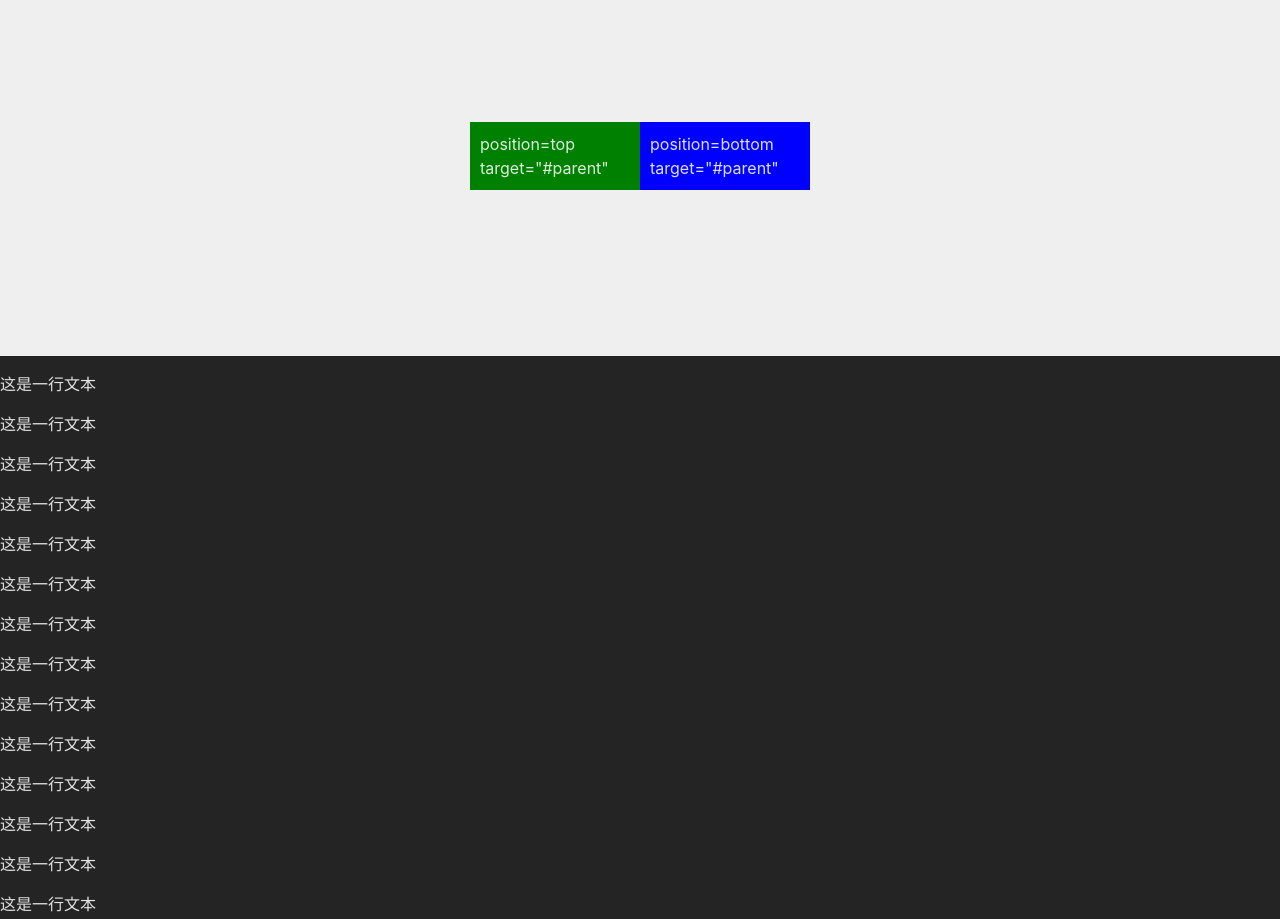
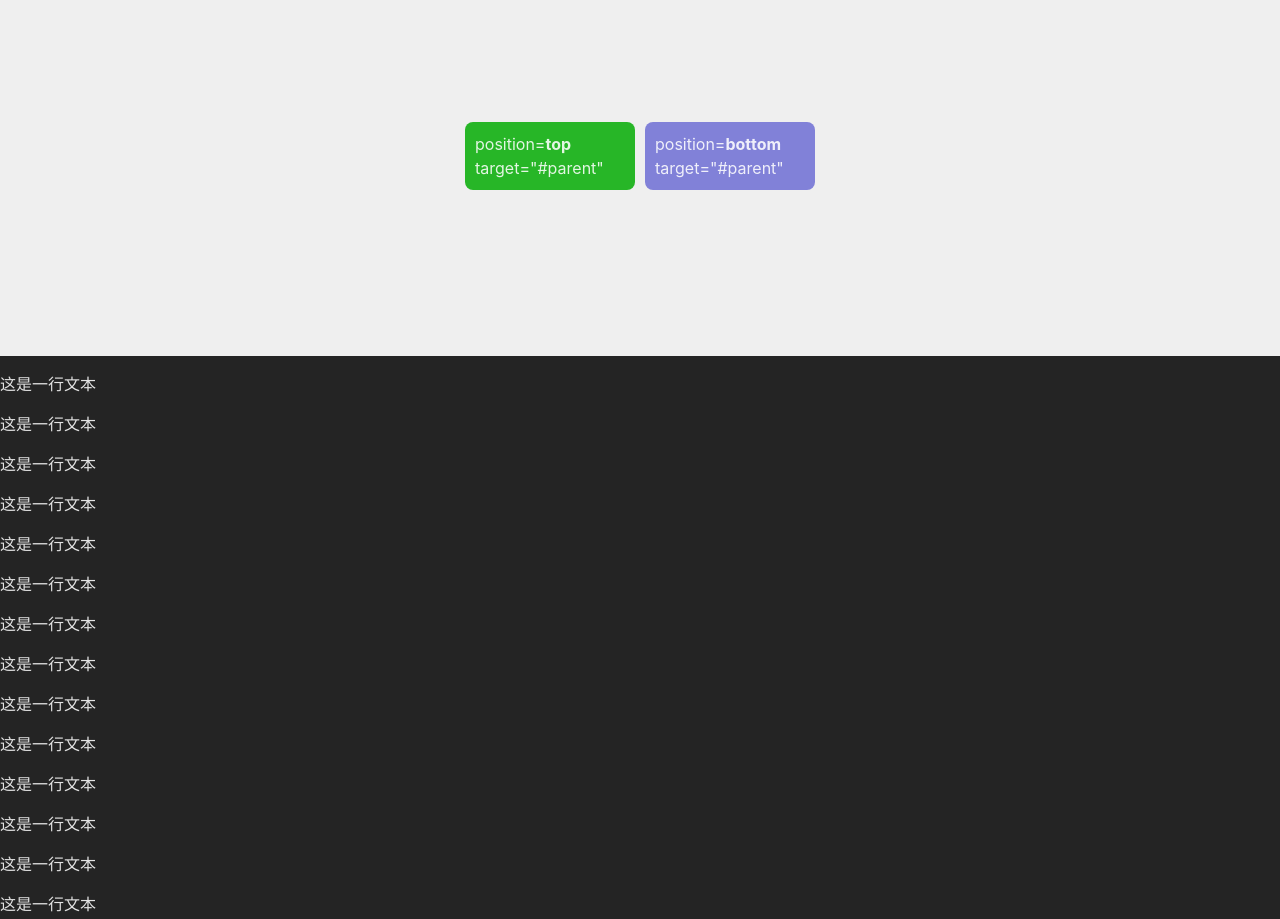
Before and after one commit to CodeListener/element-plus-affix, a Vue app: page / in a window 1280 px wide. Shown: the part 1940-2859 px from the top of the page. Built offline with nearby package versions, Linux system fonts and the light colour scheme.

Commit message:
update: readme

```diff
--- a/src/App.vue
+++ b/src/App.vue
@@ -65,16 +65,27 @@ import Affix from "./components/Affix.vue";
     >
       <Affix :offset="80" position="top" target="#parent"
         ><div
-          :style="{ backgroundColor: 'green', padding: '10px', width: '150px' }"
+          :style="{
+            backgroundColor: '#27b627',
+            padding: '10px',
+            width: '150px',
+            borderRadius: '8px',
+          }"
         >
-          position=top target="#parent"
+          position=<b>top</b> target="#parent"
         </div></Affix
       >
       <Affix :offset="80" position="bottom" target="#parent"
         ><div
-          :style="{ backgroundColor: 'blue', padding: '10px', width: '150px' }"
+          :style="{
+            marginLeft: '10px',
+            backgroundColor: '#8181d8',
+            padding: '10px',
+            width: '150px',
+            borderRadius: '8px',
+          }"
         >
-          position=bottom target="#parent"
+          position=<b>bottom</b> target="#parent"
         </div></Affix
       >
     </div>
```
Also changed, not shown: 1 other file (tests, documents, lock files or other folders).
